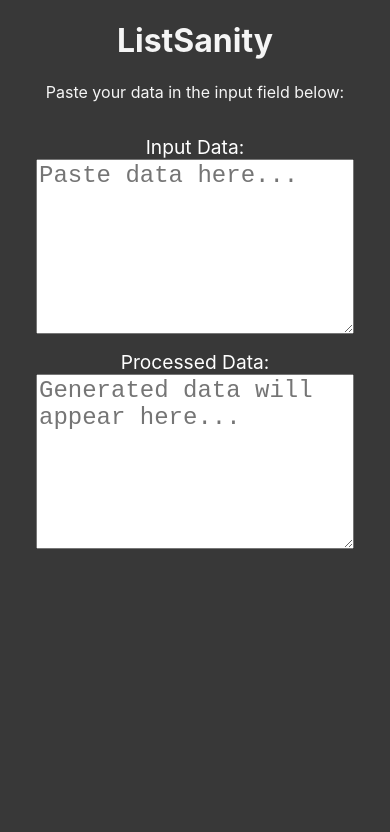
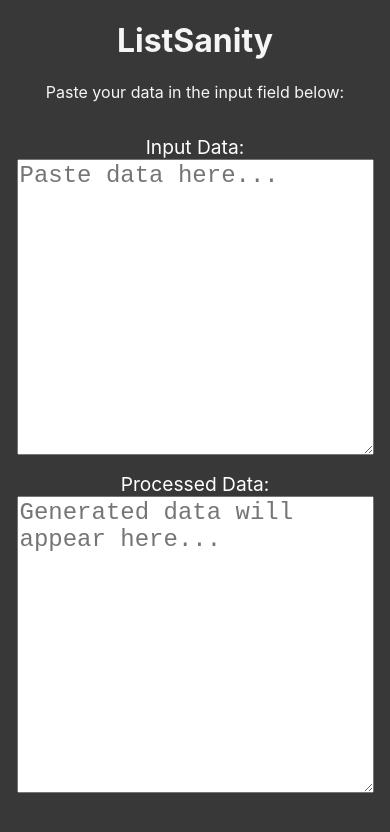
Before and after one commit to IsmaelT140/list-sanity, a React (Create React App) app: page / in a window 390 px wide. Shown: the top 832 px of the page. Built offline with nearby package versions, Linux system fonts and the light colour scheme.

Commit message:
Adds a responsive layout for an improved user experience.

```diff
--- a/src/App.css
+++ b/src/App.css
@@ -11,23 +11,35 @@
   font-style: normal;
 }
 
-
 .containerDiv {
   display: flex;
+  flex-direction: row;
+  align-items: center;
+  justify-content: center;
+  height: 100vh;
+  width: 100vw;
+}
+
+.inputDiv, .outputDiv {
+  display: flex;
   flex-direction: column;
-  align-items: space-around;
-  justify-content: center;
+  align-items: center;
+  justify-content: start;
+  width: 50%;
+  height: inherit;
 }
 
 .dataInput, .dataOutput {
   display: block;
   margin: 0 auto;
-  width: 80%;
-  height: 20vh;
+  width: 90%;
+  height: 40vh;
   font-size: 1.5rem;
 }
 
 .App {
+  height: 100vh;
+  width: 100vw;
   text-align: center;
 }
 
@@ -75,6 +87,23 @@
   color: #61dafb;
 }
 
+@media (max-width: 1000px) {
+  .containerDiv {
+    flex-direction: column;
+    justify-content: start;
+  }
+
+  .inputDiv, .outputDiv {
+    height: 40%;
+    width: 100%;
+  }
+
+  .dataInput, .dataOutput {
+    width: 90%;
+    height: 100%;
+  }
+}
+
 @keyframes App-logo-spin {
   from {
     transform: rotate(0deg);
--- a/src/App.js
+++ b/src/App.js
@@ -6,6 +6,7 @@
 		const inputData = event.target.value
 		const shipmentItemQuantities = {}
 		let shipmentReport = ""
+		let reportSummary = ""
 		let shipmentArray = []
 		let toteArray = []
 
@@ -44,9 +45,7 @@
 			})
 
 		if (Object.keys(shipmentItemQuantities).length !== 0) {
-			shipmentArray.push(
-				`${shipmentItemQuantities["total"]} items, ${Object.keys(shipmentItemQuantities).length - 1} orders`,
-			)
+			reportSummary = `${shipmentItemQuantities["total"]} items, ${Object.keys(shipmentItemQuantities).length - 1} orders`
 
 			for (const shipmentId in shipmentItemQuantities) {
 				const itemQuantity = shipmentItemQuantities[shipmentId]
@@ -72,20 +71,19 @@
 		shipmentArray.sort(sortByStation)
 		toteArray.sort(sortByStation)
 
-		shipmentReport =
-			shipmentArray.length === 0 && toteArray.length === 0
+		const bothArraysEmpty = !shipmentArray.length && !toteArray.length
+		const shipmentArrayValid = shipmentArray && shipmentArray.length > 0
+		const toteArrayValid = toteArray && toteArray.length > 0
+
+		shipmentReport = bothArraysEmpty
 			? "No valid data processed. Please check your input and try again."
+			: shipmentArrayValid
+				? reportSummary + "\n" + shipmentArray.join("\n")
+				: toteArrayValid
+					? toteArray.join("\n")
 					: null
 
-		shipmentReport =
-			shipmentArray && shipmentArray.length > 0
-				? shipmentArray.join("\n")
-				: null
-
-		shipmentReport ??= toteArray.join("\n")
-
 		document.getElementById("dataOutput").value = shipmentReport
-		document.getElementById("copyButton").disabled = false
 	}
 
 	return (
@@ -94,6 +92,7 @@
 			<p>Paste your data in the input field below:</p>
 
 			<div className="containerDiv">
+				<div className="inputDiv">
 					<label htmlFor="dataInput">Input Data:</label>
 					<textarea
 						id="dataInput"
@@ -101,6 +100,8 @@
 						placeholder="Paste data here..."
 						onChange={handleInputChange}
 					></textarea>
+				</div>
+				<div className="outputDiv">
 					<label htmlFor="dataOutput">Processed Data:</label>
 					<textarea
 						id="dataOutput"
@@ -110,6 +111,7 @@
 					></textarea>
 				</div>
 			</div>
+		</div>
 	)
 }
 
```
Lines whose indentation alone changed are shown as unchanged.
